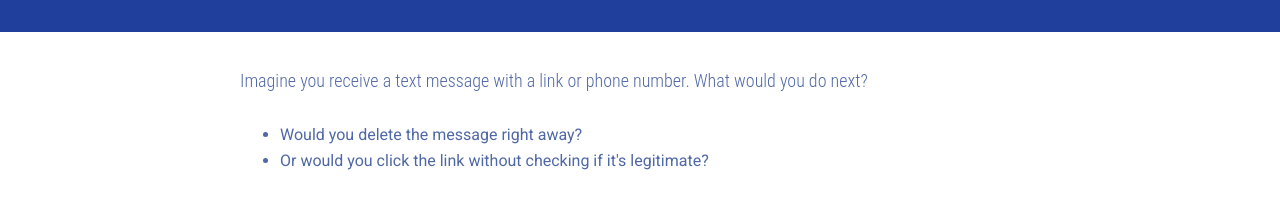
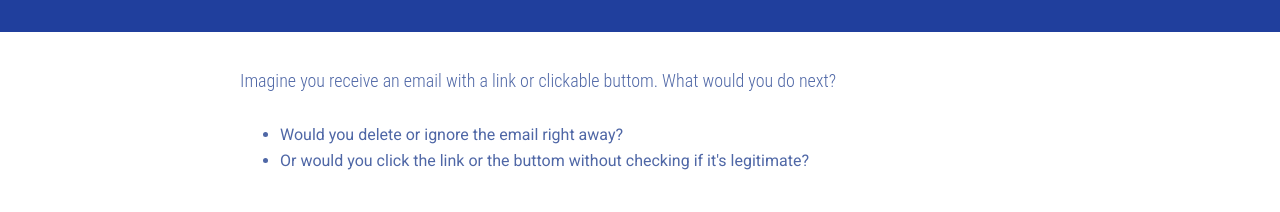
Before and after one commit to YQiZhu/ScamGuard, a React (Create React App) app in the folder scamguard_react/: page /email-scams-quiz in a window 1280 px wide. Shown: the part 274-486 px from the top of the page. Built offline with nearby package versions, Linux system fonts and the light colour scheme.

Commit message:
Update EmailScamsQuiz.js

```diff
--- a/scamguard_react/src/Quizs/EmailScamsQuiz.js
+++ b/scamguard_react/src/Quizs/EmailScamsQuiz.js
@@ -98,11 +98,11 @@ const EmailScamsQuiz = () => {
             {/* Instruction Section */}
             <div className="text-scams-quiz-instructions">
                 <p>
-                    Imagine you receive a text message with a link or phone number. What would you do next?
+                    Imagine you receive an email with a link or clickable buttom. What would you do next?
                 </p>
                 <ul>
-                    <li>Would you delete the message right away?</li>
-                    <li>Or would you click the link without checking if it's legitimate?</li>
+                    <li>Would you delete or ignore the email right away?</li>
+                    <li>Or would you click the link or the buttom without checking if it's legitimate?</li>
                 </ul>
                 <p>
                     Click on the image below as if you're making the choice in real life. Choose wisely—what's the safest action. Make your choice in this quiz!
```
